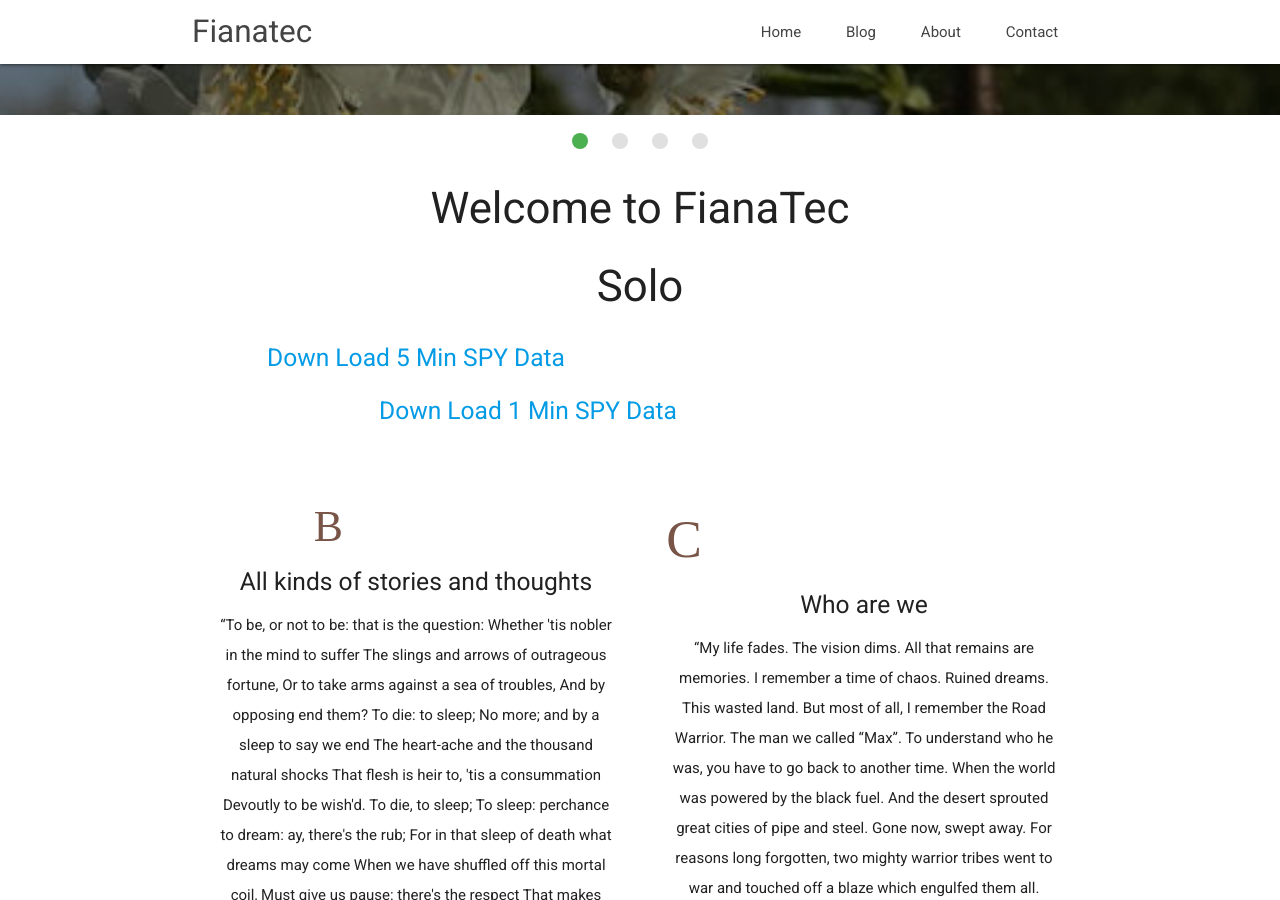
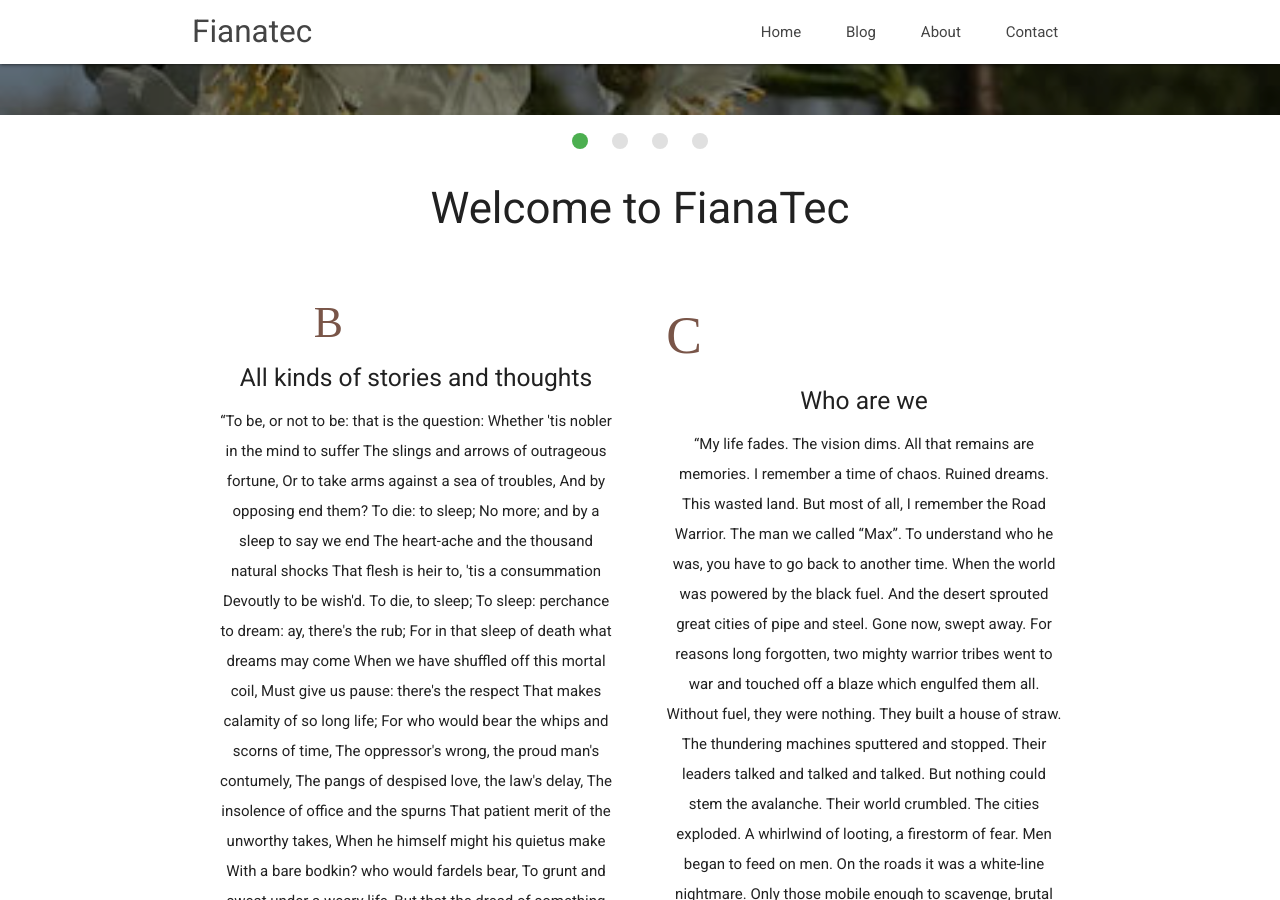
Before and after one commit to fianatec/fianatec.github.io, a Jekyll site: the page built from index.md, in a window 1280 px wide and 900 px high, scrolled down 349 px. Built offline with Jekyll 4.4.1, drawn with Linux system fonts in a browser that asks for light colours; nearby versions of some CDN libraries.

Commit message:
Update index.md

```diff
--- a/index.md
+++ b/index.md
@@ -33,20 +33,6 @@ title: FianaTec
 
 <div align="center">
 <h3> Welcome to FianaTec</h3>
-</div>
-
-<div class="container">
-	<div class="col s12" style="text-align: center">
-		<h3>Solo</h3>
-	</div>
-	<div class="row">
-		<div class="col s12 m6">
-			<a href="https://fianatec.github.io/trading_data.html"><h5 class="center">Down Load 5 Min SPY Data</h5></a>
-		</div>
-		<div class="col s5 offset-s2">
-			<a href="https://fianatec.github.io/trading_data.html"><h5 class="center">Down Load 1 Min SPY Data</h5></a>
-		</div>
-	</div>
 </div>
 
 <div class="container">
```
